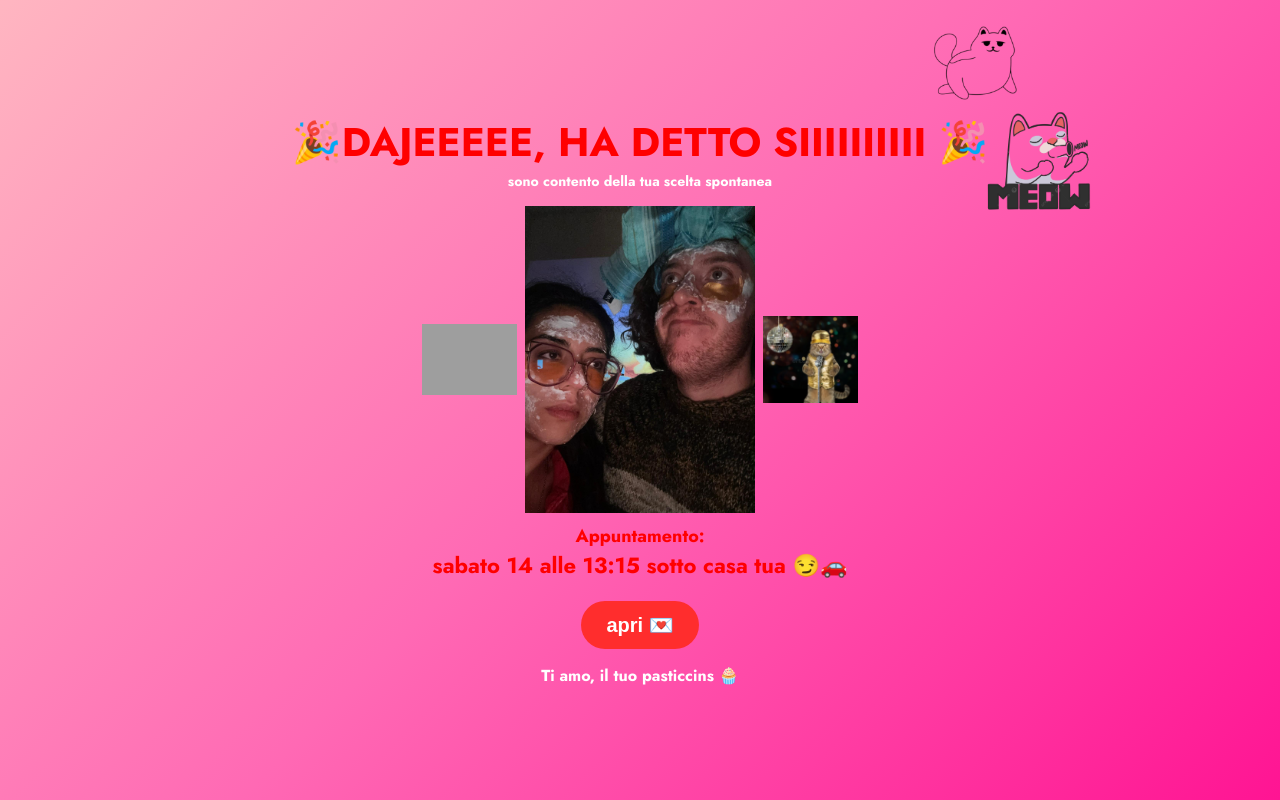
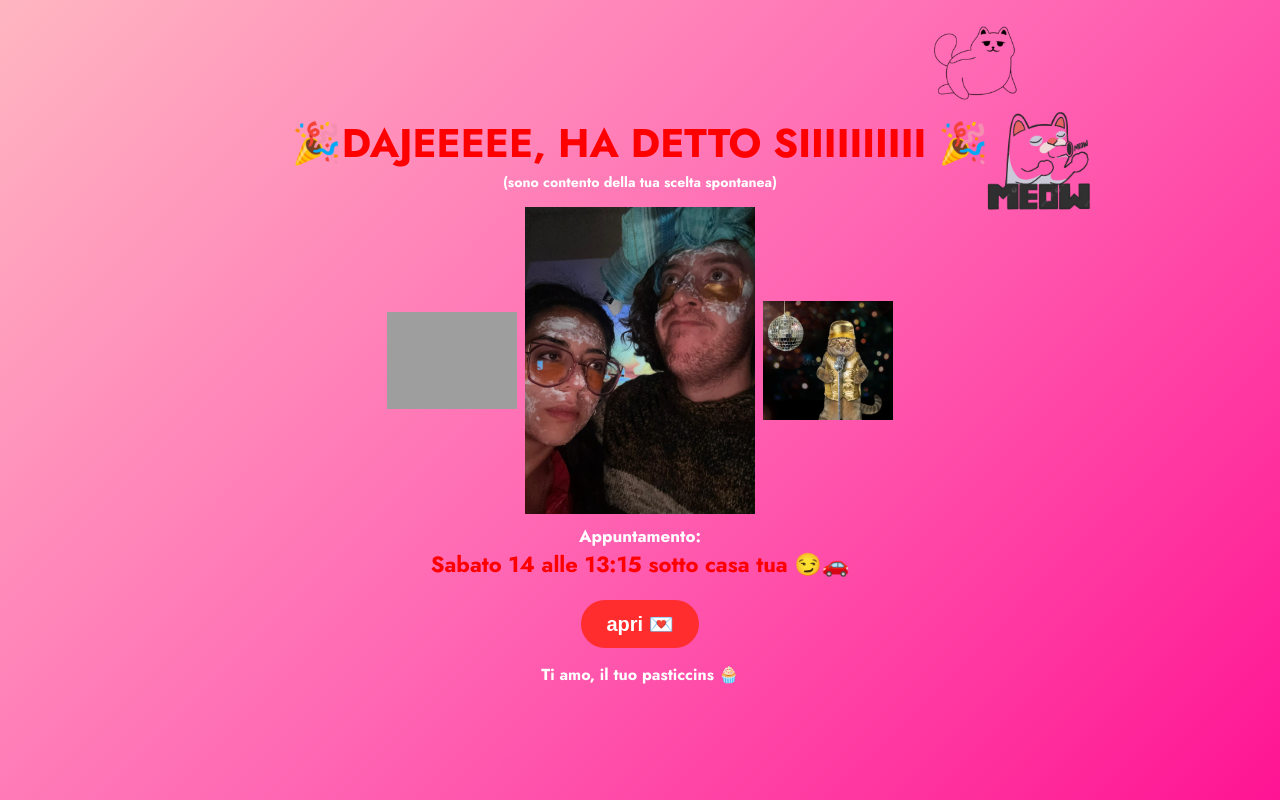
Before and after one commit to domenicolione97-collab/sanvalentino2, a plain HTML site: page sorpresa.html in a window 1280 px wide. Both pictures are taken after a click on the button "apri 💌". Drawn offline with Linux system fonts and the light colour scheme; grey boxes are pictures that could not be loaded.

Commit message:
Update sorpresa.html

```diff
--- a/sorpresa.html
+++ b/sorpresa.html
@@ -64,7 +64,7 @@ body{
 
 /* Gatti vicini */
 .gif-gatto{
-    width:95px;
+    width:130px;
     display:none;
 }
 
@@ -75,8 +75,8 @@ body{
     font-weight:700;
 }
 .appuntamento .titolo{
-    color:#ff0000;
-    font-size:18px;
+    color:#ffffff;
+    font-size:17px;
 }
 .appuntamento .testo{
     color:#ff0000;
@@ -135,7 +135,7 @@ body{
         🎉DAJEEEEE, HA DETTO SIIIIIIIIII 🎉
     </div>
     <div class="frase-sub" id="fraseSub">
-        sono contento della tua scelta spontanea
+        (sono contento della tua scelta spontanea)
     </div>
 
     <div class="contenitore">
@@ -146,7 +146,7 @@ body{
 
     <div class="appuntamento" id="appuntamento">
         <div class="titolo">Appuntamento:</div>
-        <div class="testo">sabato 14 alle 13:15 sotto casa tua 😏🚗</div>
+        <div class="testo">Sabato 14 alle 13:15 sotto casa tua 😏🚗</div>
     </div>
 
     <button id="microfono">apri 💌</button>
```
